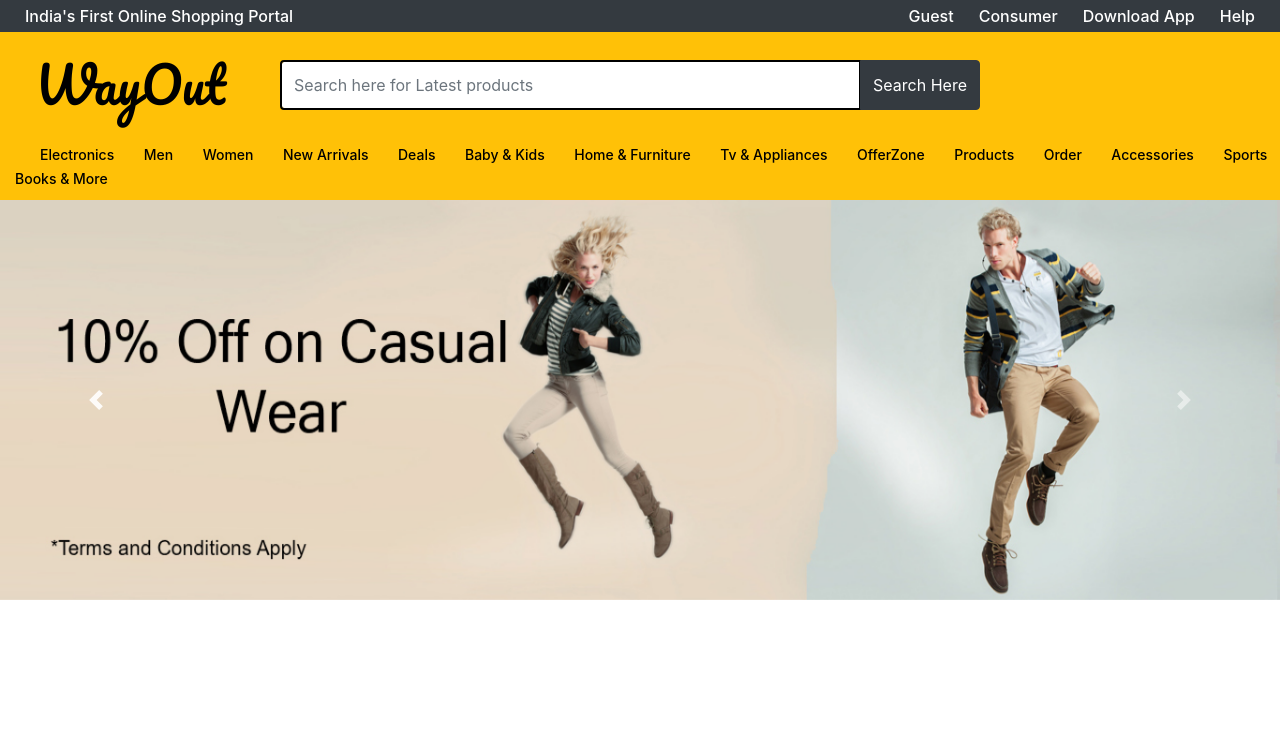
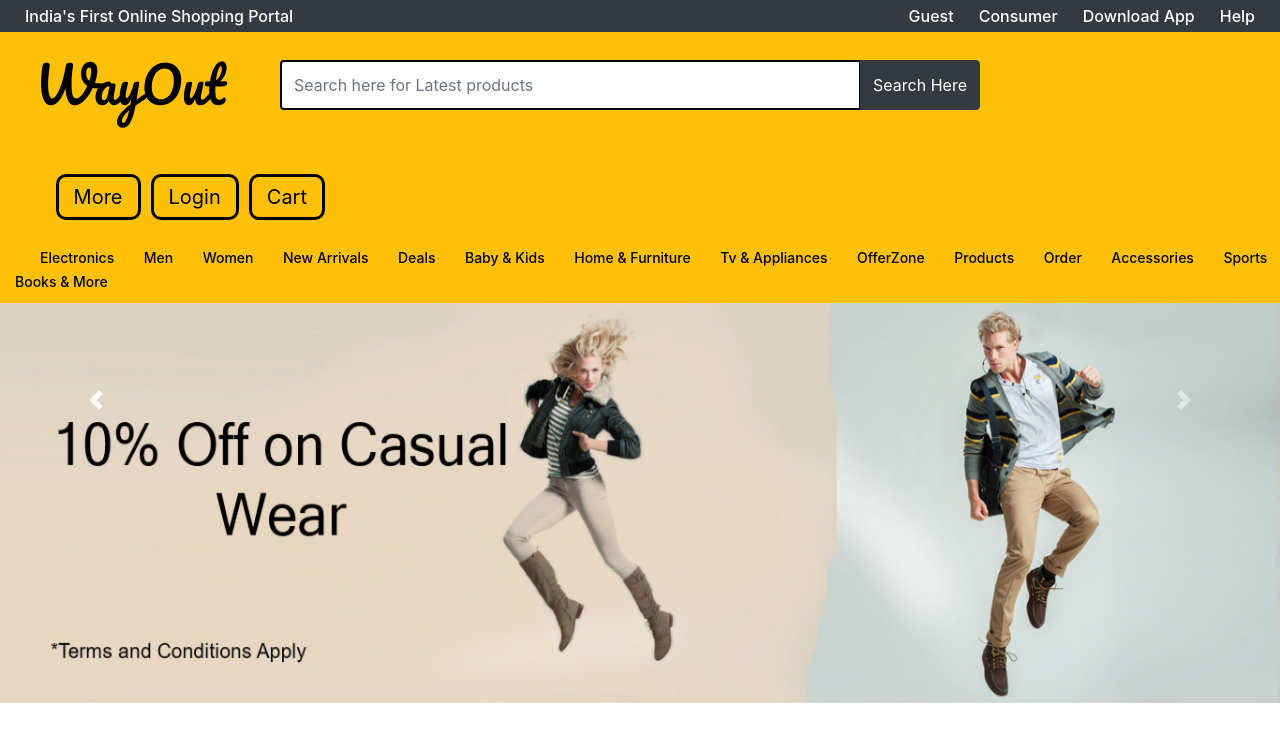
Before and after one commit to amanovishnu/WayOut-eCommerce, a plain HTML site: page index.html in a window 1280 px wide. Drawn offline with Linux system fonts and the light colour scheme.

Commit message:
index chaged 163402072018

```diff
--- a/index.html
+++ b/index.html
@@ -33,11 +33,11 @@
                     </div>
                 </form>
             </div>
-            <!-- <div id="cart">
+            <div id="cart">
                 <a href="#">Cart</a>
                 <a href="#">Login</a>
                 <a href="#">More</a>
-            </div> -->
+            </div>
         </div>
         <div id="navigation" class="bg-warning">
             <nav>
```
